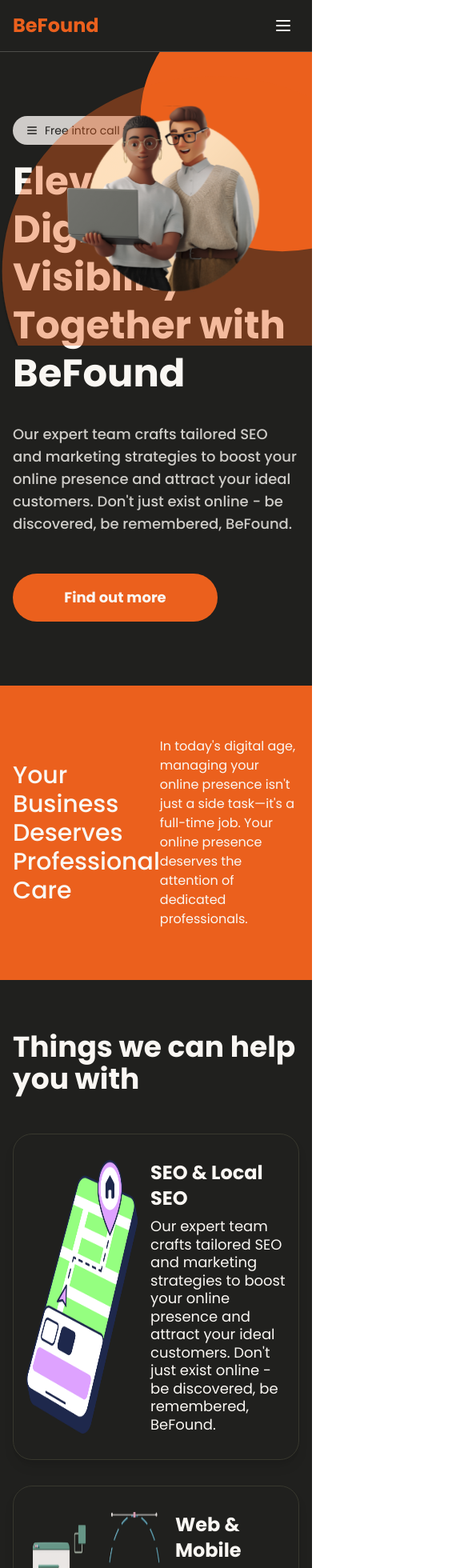
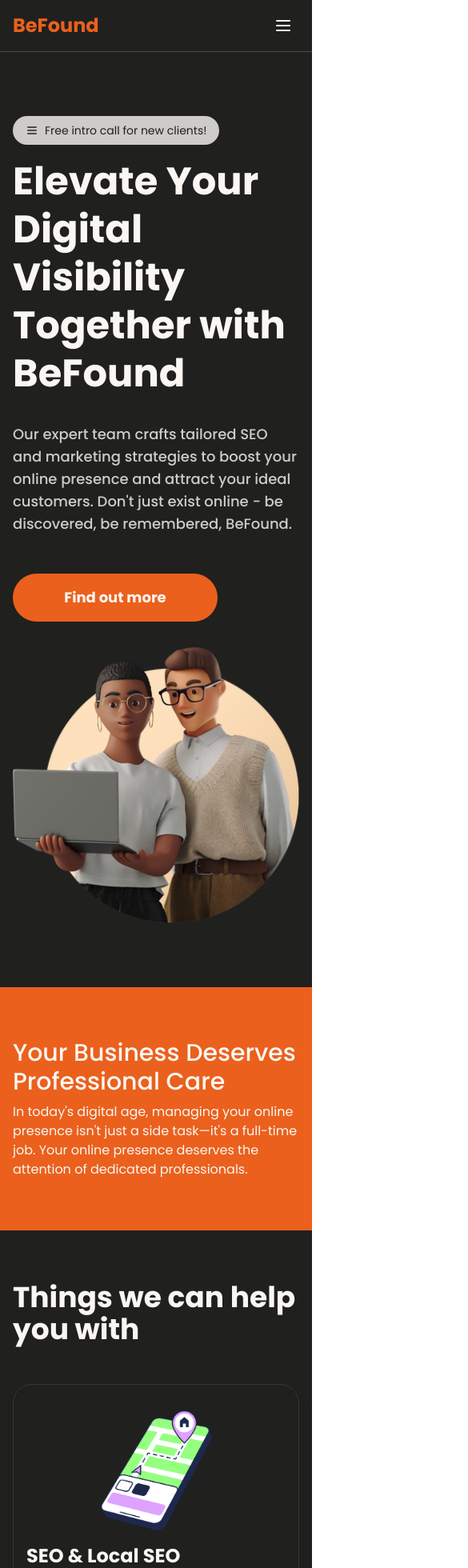
Before and after one commit to Itsdarkhere/BeFound, a Next.js app: page / in a window 390 px wide. Shown: the top 1960 px of the page at 80% size, 585 px wide, since content can reach past the window. Built offline with nearby package versions, Linux system fonts and the light colour scheme.

Commit message:
mobile stuff

```diff
--- a/components/CTA.tsx
+++ b/components/CTA.tsx
@@ -3,7 +3,7 @@
 export default function CTA() {
   return (
     <section className='w-full px-4 py-16 flex flex-row justify-center items-center'>
-      <div className='max-w-7xl py-16 px-12 rounded-3xl bg-accent mx-auto w-full flex flex-row justify-between items-center'>
+      <div className='max-w-7xl py-16 px-4 md:px-12 rounded-3xl bg-accent mx-auto w-full flex flex-col gap-6 md:flex-row justify-between items-center'>
         <div className="flex flex-col justify-start items-start max-w-xl">
             <h4 className=" font-semibold text-secondary pb-2 text-4xl">Leave your email<br/>& we will get back to you</h4>
             <p className=" font-normal text-secondary text-base pb-8">This alone commits you to nothing, we will email you and see if we can schedual a call to figure out if we can help!</p>
--- a/components/Footer.tsx
+++ b/components/Footer.tsx
@@ -3,12 +3,12 @@
 
 export default function Footer() {
   return (
-    <footer className='w-full border-t border-border px-4 py-8 flex flex-row justify-center items-center'>
-      <div className='max-w-7xl py-16 px-12 mx-auto w-full flex flex-row justify-between items-center'>
+    <footer className='w-full border-t border-border px-4 flex flex-row justify-center items-center'>
+      <div className='max-w-7xl py-16 md:px-12 mx-auto w-full flex flex-col gap-6 md:flex-row justify-between items-start md:items-center'>
         <div className='flex flex-col justify-start items-start'>
           <h2 className='text-accent text-2xl font-bold pb-1'>BeFound</h2>
-          <span className=" text-sm text-secondary font-normal">
-            In today&apos;s digital age, managing your online presence isn&apos;t just a<br/>
+          <span className=" text-sm text-secondary font-normal max-w-lg">
+            In today&apos;s digital age, managing your online presence isn&apos;t just a
             side task—it&apos;s a full-time job. Our full-time job, be found.
           </span>
         </div>
--- a/components/Hero.tsx
+++ b/components/Hero.tsx
@@ -1,10 +1,11 @@
 import { Menu } from 'lucide-react';
 import Image from 'next/image';
 import hero from "../public/hero.svg"
+import m_hero from "../public/mhero.svg"
 export default function Hero() {
   return (
-    <section className='w-full px-4 relative flex flex-row justify-center items-center'>
-      <div className='max-w-7xl mx-auto py-20 w-full flex flex-row justify-between items-center'>
+    <section className='w-full px-4 relative flex flex-col md:flex-row justify-center items-center'>
+      <div className='max-w-7xl mx-auto py-20 w-full flex flex-col md:flex-row gap-8 justify-between items-center'>
         <div className='flex flex-col justify-start items-start'>
             <div className='flex flex-row items-center mb-4 gap-2 bg-textTwo rounded-3xl py-2 px-4'>
                 <Menu className=' text-primary w-4 h-4' />
@@ -16,9 +17,12 @@
                 Find out more
             </button>
         </div>
+        <div className='flex justify-center items-center w-full md:hidden'>
+        <Image priority src={m_hero} alt='logo illustration' />
       </div>
-      <div className=' absolute right-0 top-0 bottom-0'>
-        <Image src={hero} alt='logo illustration' />
+      </div>
+      <div className=' hidden md:block absolute right-0 top-0 bottom-0'>
+        <Image priority src={hero} alt='logo illustration' />
       </div>
     </section>
   );
--- a/components/Services.tsx
+++ b/components/Services.tsx
@@ -11,7 +11,7 @@
           Things we can help you with
         </h3>
         <div className='flex flex-col gap-8 w-full'>
-          <div className=' rounded-3xl bg-primary max-w-3xl flex flex-row gap-4 px-4 py-8 border border-borderTwo shadow-lg mr-auto'>
+          <div className=' rounded-3xl bg-primary max-w-3xl flex flex-col justify-center items-center md:flex-row gap-4 px-4 py-8 border border-borderTwo shadow-lg mr-auto'>
             <Image src={seo} alt='seo' height={150} />
             <div className='flex flex-col justify-start items-start'>
               <h6 className=' font-bold pb-2 text-secondary text-2xl'>
@@ -24,7 +24,7 @@
               </p>
             </div>
           </div>
-          <div className=' rounded-3xl bg-primary max-w-3xl flex flex-row gap-4 px-4 py-8 border border-borderTwo shadow-lg ml-auto'>
+          <div className=' rounded-3xl bg-primary max-w-3xl flex flex-col justify-center items-center md:flex-row gap-4 px-4 py-8 border border-borderTwo shadow-lg ml-auto'>
             <Image src={development} alt='web & mobile development' height={150} />
             <div className='flex flex-col justify-start items-start'>
               <h6 className=' font-bold pb-2 text-secondary text-2xl'>
@@ -37,7 +37,7 @@
               </p>
             </div>
           </div>
-          <div className=' rounded-3xl bg-primary max-w-3xl flex flex-row gap-4 px-4 py-8 border border-borderTwo shadow-lg mr-auto'>
+          <div className=' rounded-3xl bg-primary max-w-3xl flex flex-col justify-center items-center md:flex-row gap-4 px-4 py-8 border border-borderTwo shadow-lg mr-auto'>
             <Image src={social} alt='social media management' height={150} />
             <div className='flex flex-col justify-start items-start'>
               <h6 className=' font-bold pb-2 text-secondary text-2xl'>
--- a/components/Tagline.tsx
+++ b/components/Tagline.tsx
@@ -1,7 +1,7 @@
 export default function Tagline() {
   return (
     <section className='w-full bg-accent px-4 relative flex flex-row justify-center items-center'>
-      <div className='max-w-7xl mx-auto py-16 w-full flex flex-row justify-between items-center'>
+      <div className='max-w-7xl mx-auto py-16 w-full flex flex-col md:flex-row justify-between items-start gap-2 md:items-center'>
         <h3 className=" text-secondary font-medium text-3xl">Your Business Deserves<br/>Professional Care</h3>
         <span className=" text-secondary text-base max-w-xl font-normal">
           In today&apos;s digital age, managing your online presence isn&apos;t just a
```
Also changed, not shown: public/mhero.svg (added).
